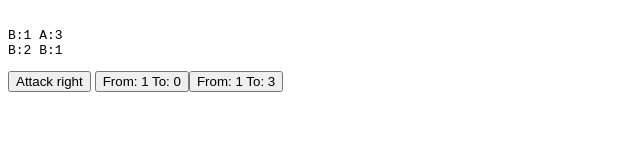
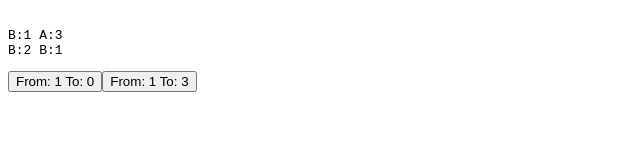
Before and after one commit to tkhsh/dice-of-doom-js, a plain HTML site: page index.html in a window 1280 px wide. Shown: the whole page, without its empty margins (0-640 px from the left). Drawn offline with Linux system fonts and the light colour scheme.

Commit message:
ダミーのボタンとイベントハンドラを削除

```diff
--- a/app.js
+++ b/app.js
@@ -59,11 +59,6 @@
             }
         }
     }
-
-    $('#dummyButton').click(function () {
-        console.log("Attack");
-        // TODO: 攻撃の処理を行う関数を追加する。
-    });
 
     function getNextPlayerNumber(playerNumber) {
         return (playerNumber + 1) % gameInfo.players.length;
--- a/index.html
+++ b/index.html
@@ -8,7 +8,6 @@
 <body>
     <pre id="display"></pre>
     <div id="uiButton">
-        <button id="dummyButton" type="button">Attack right</button>
     </div>
     <script type="text/javascript" src="vendor/jquery/jquery-1.10.1.min.js"></script>
     <script type="text/javascript" src="app.js"></script>
```
